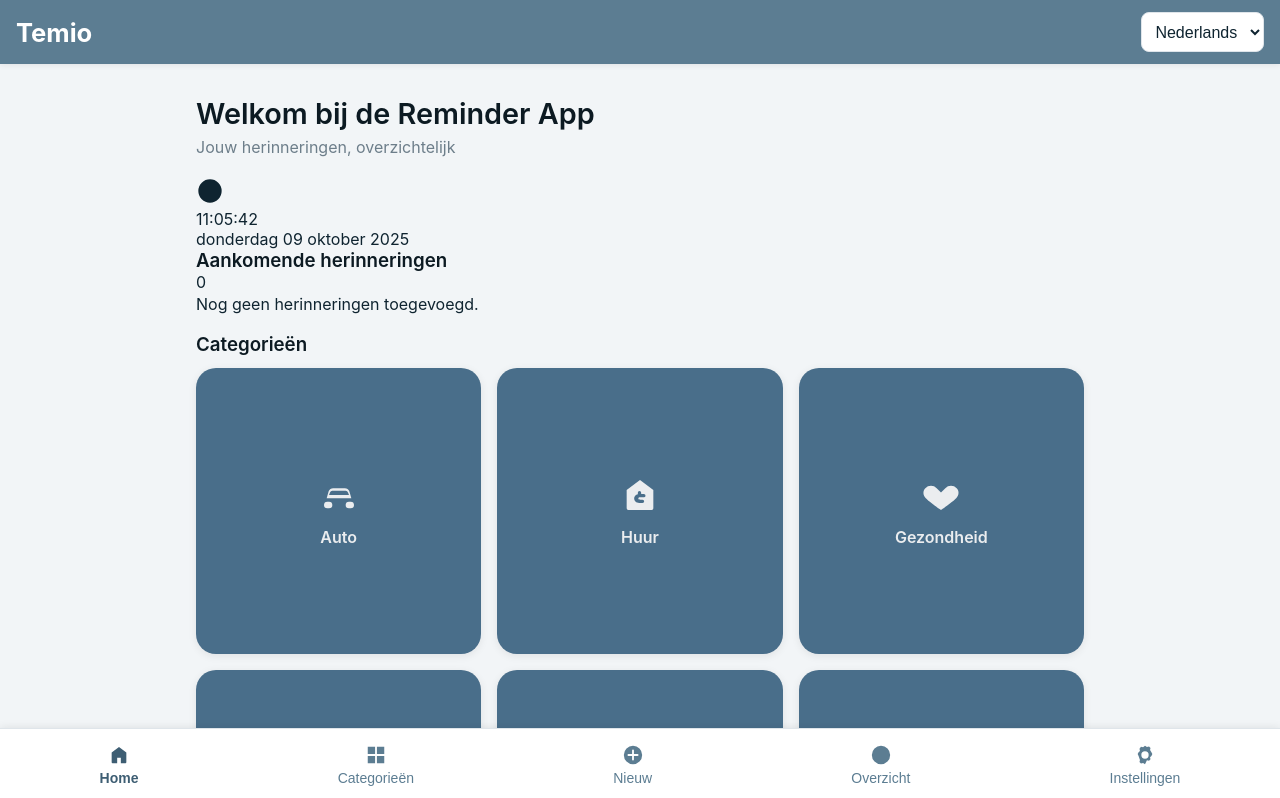
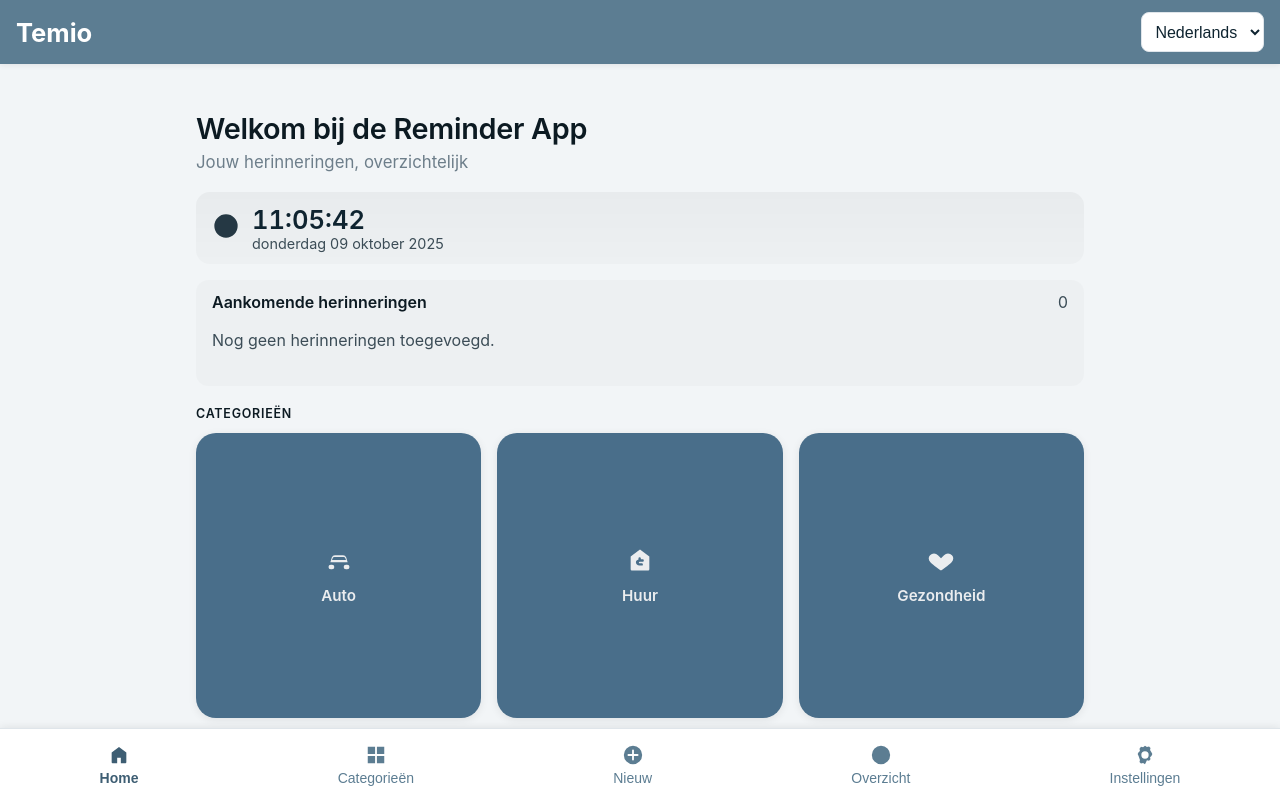
Before and after one commit to harrolds/temio, a React (Vite) app: page / in a window 1280 px wide. Shown: the top 798 px of the page. Built offline with nearby package versions, Linux system fonts and the light colour scheme.

Commit message:
Update styles.css

```diff
--- a/src/styles.css
+++ b/src/styles.css
@@ -104,3 +104,69 @@ a:hover {
 .has-fixed-footer {
   padding-bottom: 5.5rem;
 }
+
+
+/* ================================================================
+   Sprint 2.4 – Home Polish: HeroClock + TaskList + Micro-typography
+   ================================================================ */
+
+:root {
+  --fx-ease: cubic-bezier(.2,.8,.2,1);
+  --shadow-soft: 0 6px 24px rgba(0,0,0,.06), 0 2px 8px rgba(0,0,0,.04);
+  --caps-letterspace: .06em;
+}
+
+/* Micro-typography helpers */
+.microtype-tight { letter-spacing: -0.01em; }
+.microtype-subtle { opacity: .8; }
+.microtype-caps { text-transform: uppercase; letter-spacing: var(--caps-letterspace); font-size: .78rem; }
+.clamp-1 { display: -webkit-box; -webkit-line-clamp: 1; -webkit-box-orient: vertical; overflow: hidden; }
+
+/* Subtle fade + hover lift */
+@keyframes fadeInUp {
+  from { opacity: 0; transform: translateY(4px); }
+  to   { opacity: 1; transform: translateY(0); }
+}
+.fade-in { animation: fadeInUp .4s var(--fx-ease) both; }
+.fade-in-delayed { animation: fadeInUp .6s var(--fx-ease) both; }
+.hover-raise { transition: transform .18s var(--fx-ease), box-shadow .18s var(--fx-ease); }
+.hover-raise:hover { transform: translateY(-2px); box-shadow: var(--shadow-soft); }
+@media (prefers-reduced-motion: reduce) {
+  .fade-in, .fade-in-delayed { animation: none !important; }
+  .hover-raise, .hover-raise:hover { transition: none !important; transform: none !important; box-shadow: none !important; }
+}
+
+/* Home layout */
+.home-section { padding: 1rem; max-width: 960px; margin: 0 auto; }
+.home-hero { margin-bottom: 1rem; }
+.home-title { font-size: clamp(1.25rem, 1rem + 1.6vw, 2rem); line-height: 1.15; }
+.home-subtitle { margin-top: .25rem; font-size: clamp(.9rem, .85rem + .3vw, 1.05rem); }
+.home-categories-heading { margin: 1rem 0 .5rem; }
+
+/* HeroClock */
+.hero-clock { display: flex; align-items: center; gap: .75rem; padding: .75rem 1rem; border-radius: .875rem; background: linear-gradient(180deg, rgba(0,0,0,.04), rgba(0,0,0,.02)); margin-top: .75rem; }
+.hero-clock__icon .icon-filled { width: 28px; height: 28px; opacity: .9; }
+.hero-clock__time { font-variant-numeric: tabular-nums; font-size: clamp(1.1rem, 1rem + .8vw, 1.6rem); font-weight: 600; }
+.hero-clock__date { font-size: .9rem; }
+
+/* TaskList */
+.tasklist { margin: 1rem 0 1.25rem; padding: .5rem; border-radius: .75rem; background: rgba(0,0,0,.02); }
+.tasklist__header { display: flex; align-items: baseline; justify-content: space-between; padding: .25rem .5rem .5rem; }
+.tasklist__title { font-size: 1rem; }
+.tasklist__count { font-variant-numeric: tabular-nums; }
+.tasklist__empty { padding: .5rem; }
+.tasklist__list { list-style: none; display: grid; grid-template-columns: 1fr; gap: .5rem; }
+.tasklist__item { background: #fff; border-radius: .75rem; border: 1px solid rgba(0,0,0,.06); }
+.tasklist__link { display: block; padding: .75rem .9rem; color: inherit; text-decoration: none; }
+.tasklist__line1 { display: flex; justify-content: space-between; gap: .5rem; }
+.tasklist__name { font-weight: 600; }
+.tasklist__date { font-variant-numeric: tabular-nums; opacity: .8; }
+.tasklist__line2 { margin-top: .15rem; }
+.tasklist__meta { margin-top: .35rem; opacity: .65; font-weight: 500; }
+
+/* Tiles */
+.home-grid { display: grid; grid-template-columns: repeat(2, minmax(0, 1fr)); gap: .75rem; margin: .5rem 0 1.5rem; }
+@media (min-width: 640px) { .home-grid { grid-template-columns: repeat(3, minmax(0, 1fr)); } }
+.home-tile { display: flex; flex-direction: column; align-items: center; gap: .35rem; padding: .9rem; border-radius: 1rem; background: #fff; text-decoration: none; color: inherit; border: 1px solid rgba(0,0,0,.06); }
+.home-tile .tile-icon .icon-filled { width: 28px; height: 28px; }
+.home-tile .tile-label { font-weight: 600; font-size: .95rem; }
```
